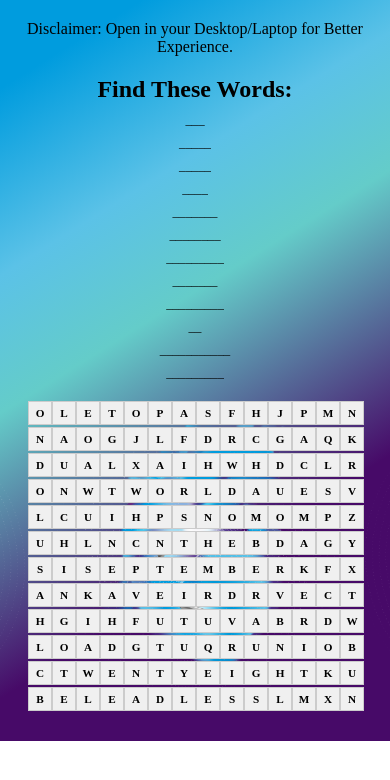
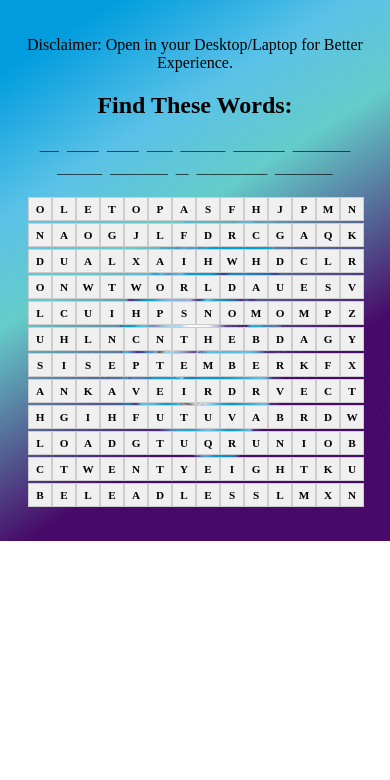
Before and after one commit to sunnysingh191934/puzzle, a React (Vite) app: page / in a window 390 px wide. Shown: the top 780 px of the page. Built offline with nearby package versions, Linux system fonts and the light colour scheme.

Commit message:
scroll fix

```diff
--- a/src/wordpuzzle.css
+++ b/src/wordpuzzle.css
@@ -1,10 +1,14 @@
-*{
+html, body {
+  overscroll-behavior: none;
+  height: 100%;
   margin: 0;
   padding: 0;
 }
 .word-search-container {
   padding: 20px 0;
   text-align: center;
+   overscroll-behavior: none;
+
 }
 
 /* Grid base (desktop default) */
@@ -116,7 +120,7 @@ ul {
   }
 
   ul {
-    flex-direction: column;
+    flex-direction: flex;
     align-items: center;
     font-size: 0.8rem;
   }
```
